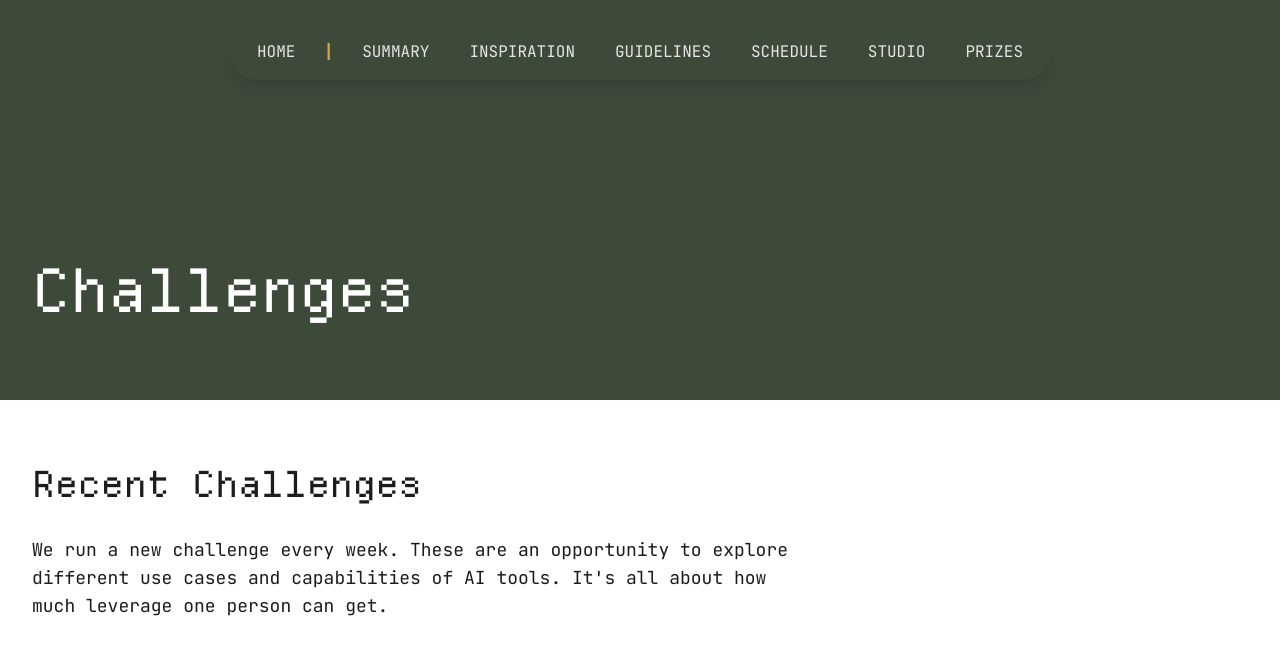
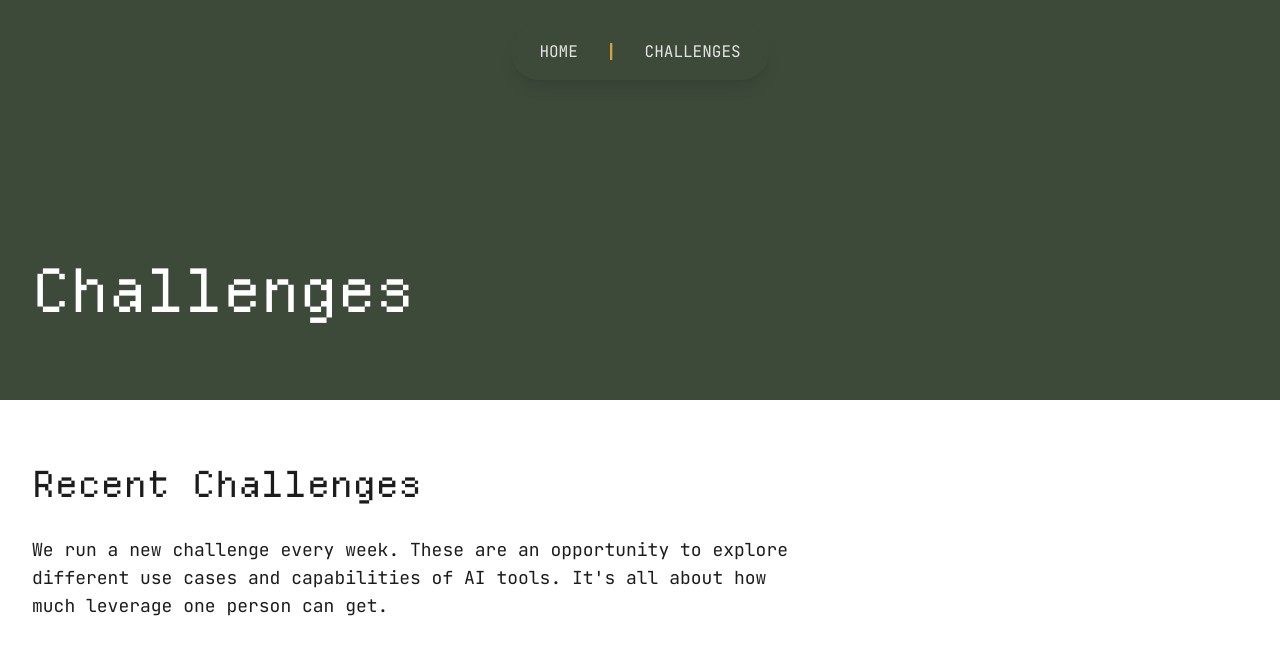
Before and after one commit to 0xZakk/day-one-landing-page, an Astro site: page /challenges in a window 1280 px wide. Shown: the top 665 px of the page. Built offline with nearby package versions, Linux system fonts and the light colour scheme; Astro itself is replaced by a stand-in of ours.

Commit message:
fix challenge nav

```diff
--- a/src/components/Nav.astro
+++ b/src/components/Nav.astro
@@ -27,10 +27,24 @@ const challengeNav: NavItem[] = [
   { label: "Prizes", href: "#prizes" },
 ];
 
+// New nav for /challenges list page
+const challengesListNav: NavItem[] = [
+  { label: "Home", href: "/" },
+  { label: "Challenges", href: "#challenges" },
+];
+
 // Determine current path and select appropriate navigation
 const path = Astro.url.pathname;
-const isChallengePage = path.includes("/challenges");
-const navItems = isChallengePage ? challengeNav : defaultNav;
+let navItems: NavItem[];
+if (path === "/") {
+  navItems = defaultNav;
+} else if (path === "/challenges") {
+  navItems = challengesListNav;
+} else if (path.startsWith("/challenges/")) {
+  navItems = challengeNav;
+} else {
+  navItems = defaultNav;
+}
 ---
 
 <nav class="fixed top-6 left-0 right-0 z-50 flex justify-center">
--- a/src/pages/challenges/index.astro
+++ b/src/pages/challenges/index.astro
@@ -17,7 +17,7 @@ const challenges = await getCollection("challenges");
   </section>
 
   <!-- Challenges Grid Section -->
-  <section class="py-16">
+  <section class="py-16" id="challenges">
     <div class="container mx-auto px-8">
       <h2
         class="text-3xl md:text-4xl font-bold mb-8 text-[#1C1C1C] dark:text-[#E5E5E5] font-departure"
```
